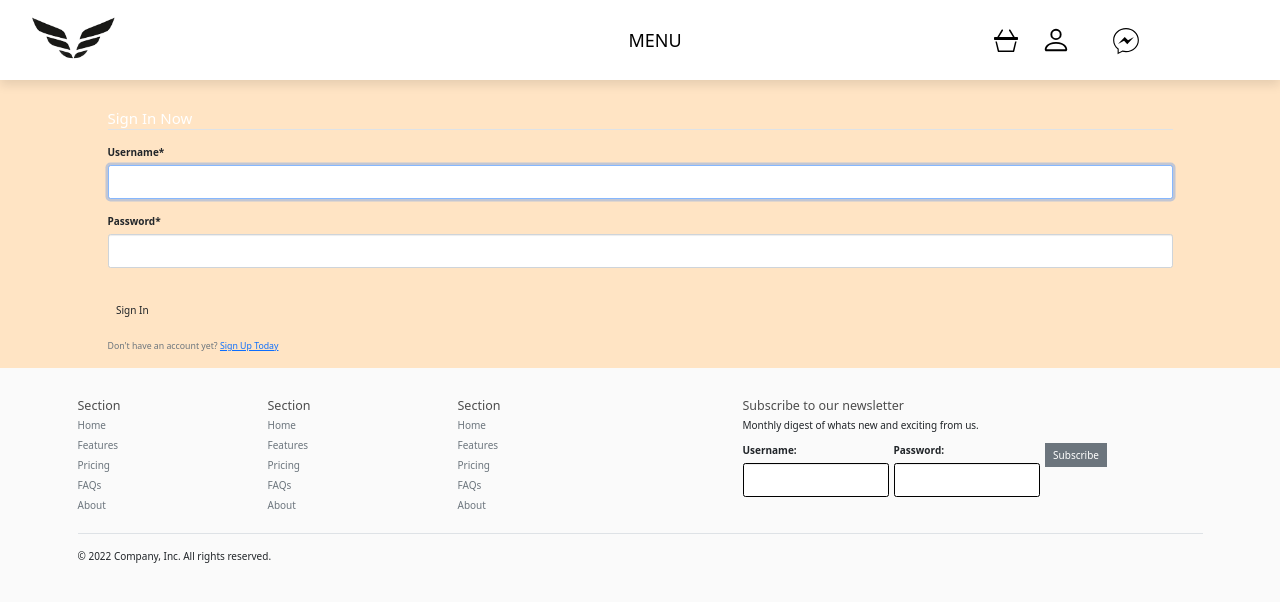
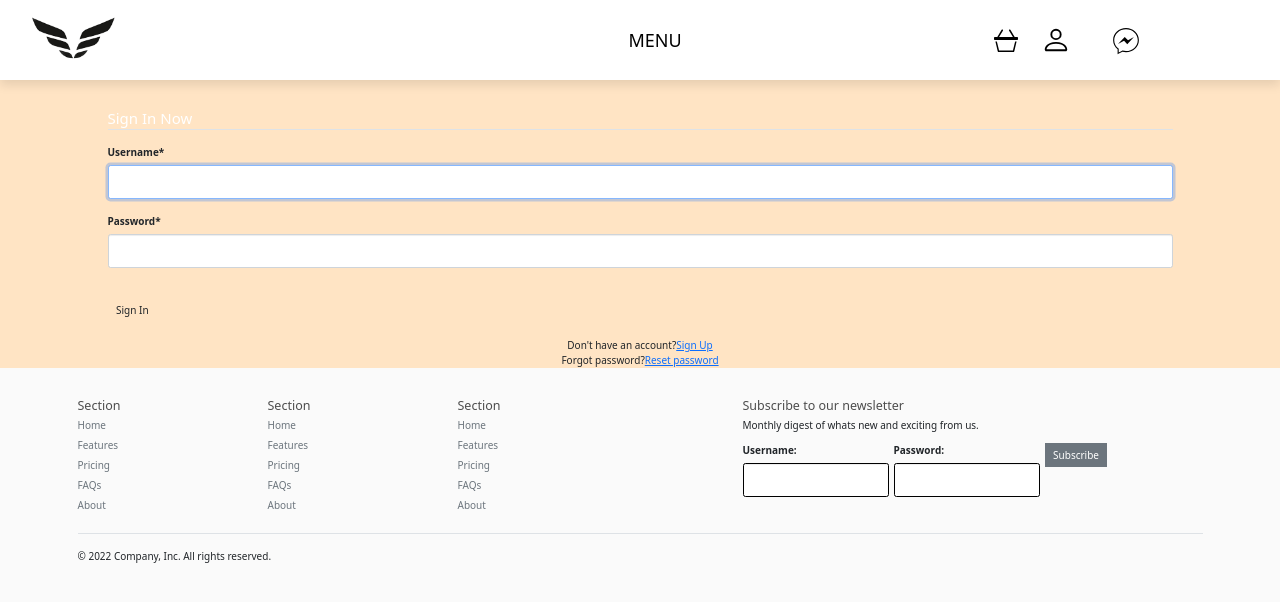
Before and after one commit to sdu-be-22/Vigorous, a Django app: page /login/ in a window 1280 px wide. Shown: the top 602 px of the page. Run offline with Django 4.2, Linux system fonts and the light colour scheme; some libraries are stand-ins or nearby versions.

Commit message:
Update login.html

```diff
--- a/coffeeshop/shop/templates/shop/login.html
+++ b/coffeeshop/shop/templates/shop/login.html
@@ -14,9 +14,15 @@
       <div class="form-group" id= "signup-button">
           <button class="btn ">Sign In</button>
       </div>
-      <div class="form-group">
-          <small class="text-muted ml-3" >Don't have an account yet? <a href="{% url 'shops:register' %}">Sign Up Today</a></small>
-      </div>
+        <div class="mt-4">
+					<div class="d-flex justify-content-center links">
+						Don't have an account? <a href="{% url 'shops:register' %}" class="ml-2">Sign Up</a>
+					</div>
+					<div class="d-flex justify-content-center links">
+						Forgot password? <a href="{% url 'shops:reset_password' %}" class="ml-2">Reset password</a>
+					</div>
+
+        </div>
     </form>
     </div>
 {% endblock %}
```
